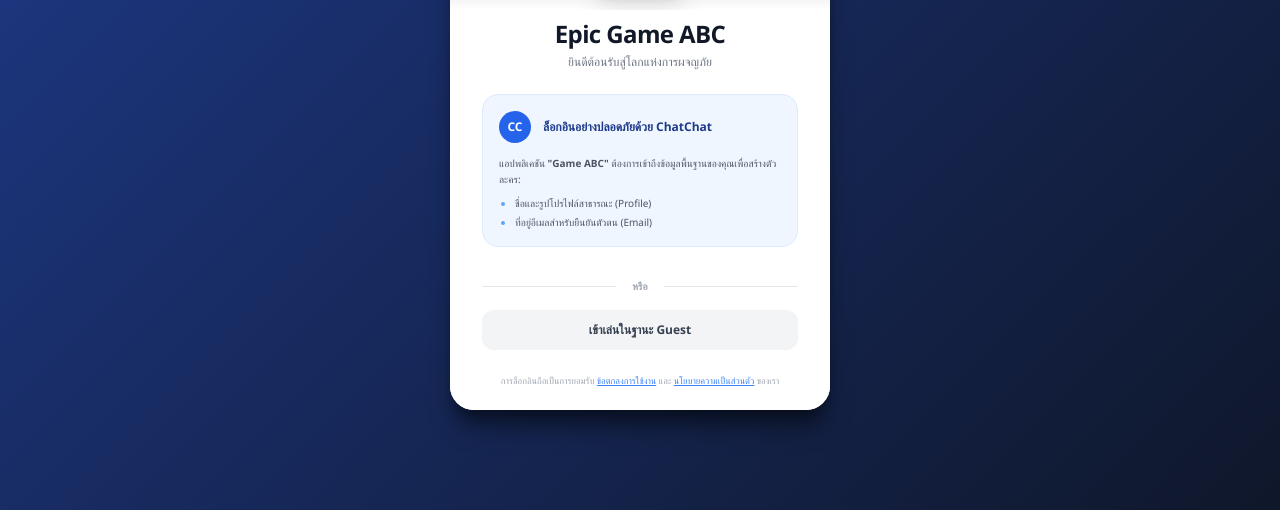
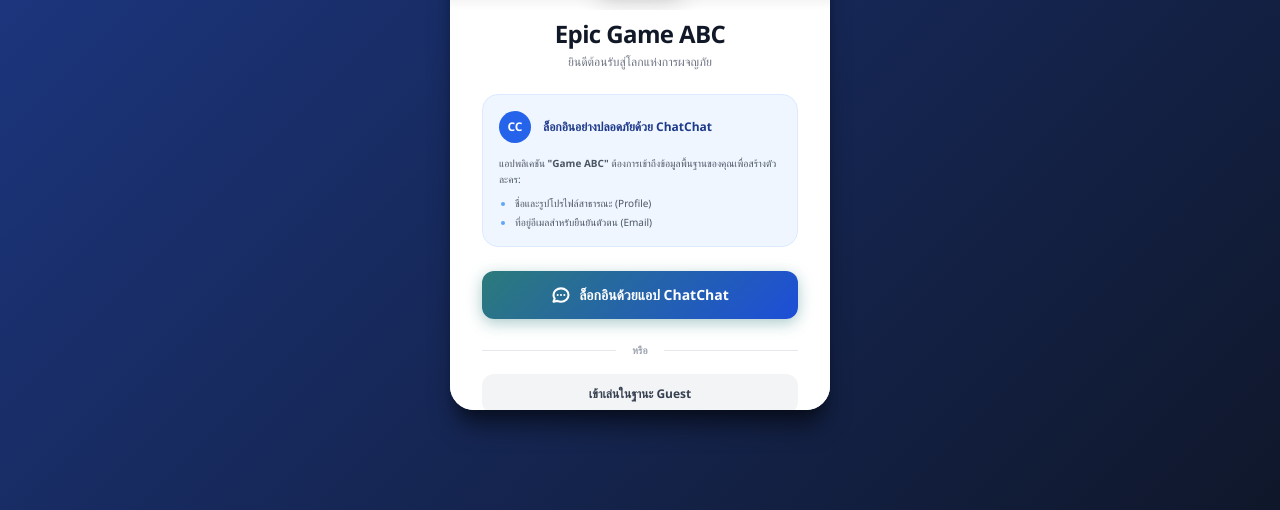
Before and after one commit to shenwangproducts/OAuth-2.0, a plain HTML site: page index.html in a window 1280 px wide. Shown: the part 290-800 px from the top of the page. Drawn offline with nearby package versions, Linux system fonts and the light colour scheme; grey boxes are pictures that could not be loaded.

Commit message:
Update index.html

```diff
--- a/index.html
+++ b/index.html
@@ -101,11 +101,12 @@
                     </ul>
                 </div>
 
-                <!-- 🔗 ลิงก์ Deep Link
+                <!-- 🔗 ลิงก์ Deep Link -->
                 <a href="chatchat://oauth/authorize?client_id=game_abc_12345&redirect_uri=https://example-game.com/callback&state=secure123"
+                   onclick="simulateOAuthFlow(event, this.href)"
                    class="btn-chatchat text-white rounded-xl py-3.5 px-4 font-bold text-sm flex items-center justify-center w-full mb-4">
+                    <svg class="w-5 h-5 mr-2" fill="none" stroke="currentColor" viewBox="0 0 24 24"><path stroke-linecap="round" stroke-linejoin="round" stroke-width="2.5" d="M8 12h.01M12 12h.01M16 12h.01M21 12c0 4.418-4.03 8-9 8a9.863 9.863 0 01-4.255-.949L3 20l1.395-3.72C3.512 15.042 3 13.574 3 12c0-4.418 4.03-8 9-8s9 3.582 9 8z"></path></svg>
                     ล็อกอินด้วยแอป ChatChat
-                    <svg class="w-5 h-5 mr-2" fill="none" stroke="currentColor" viewBox="0 0 24 24"><path stroke-linecap="round" stroke-linejoin="round" stroke-width="2.5" d="M8 12h.01M12 12h.01M16 12h.01M21 12c0 4.418-4.03 8-9 8a9.863 9.863 0 01-4.255-.949L3 20l1.395-3.72C3.512 15.042 3 13.574 3 12c0-4.418 4.03-8 9-8s9 3.582 9 8z"></path></svg>
                 </a>
 
                 <!-- ตัวเลือกล็อกอินอื่นๆ -->
```
